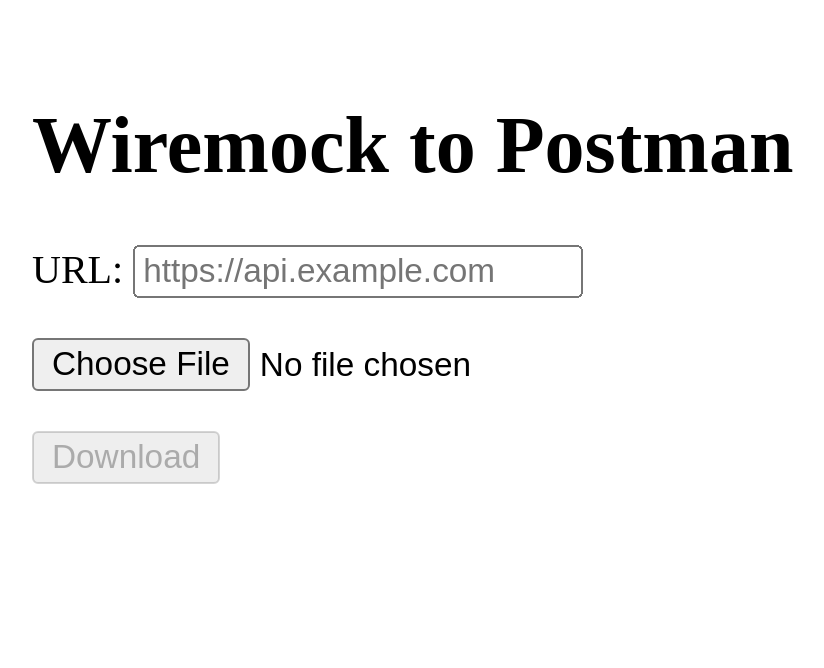
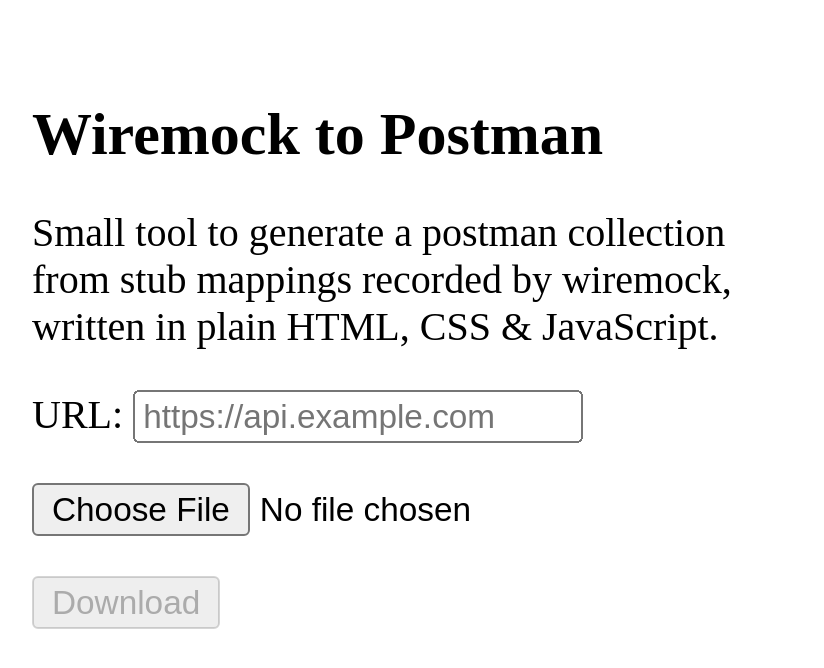
Before and after one commit to thomasasfk/wiremock-to-postman, a plain HTML site: page index.html in a window 1280 px wide. Shown: the whole page, without its empty margins (96-920 px from the left). Drawn offline with Linux system fonts and the light colour scheme.

Commit message:
Tweak styles

```diff
--- a/index.html
+++ b/index.html
@@ -1,20 +1,20 @@
 <!DOCTYPE>
-<html lang="en">
+<html lang='en'>
 <head>
     <title>Wiremock to Postman</title>
     <link rel='stylesheet' href='style.css'>
 </head>
-<h1>Wiremock to Postman</h1>
+<h2 class='small-margin'>Wiremock to Postman</h2>
 <body class='center'>
-<div>
-    <div>
+    <div class='short'>
+        <p>Small tool to generate a postman collection from stub mappings recorded by wiremock, written in
+            plain HTML, CSS & JavaScript.</p>
         <p><label for='stub-mappings-url'>URL:</label>
             <input id='stub-mappings-url' type='search'
                    placeholder='https://api.example.com'></p>
         <p><input id='stub-mappings-input' type='file' accept='application/JSON'></p>
         <p><input id='stub-mappings-download' type='button' value='Download' disabled></p>
     </div>
-</div>
 </body>
 <script src='script.js' type='text/javascript'></script>
 </html>
--- a/style.css
+++ b/style.css
@@ -4,3 +4,12 @@
     padding-top: 5vh;
     zoom: 250%;
 }
+
+.short {
+    margin-top: 1vh;
+    max-width: 35vh;
+}
+
+h2.small-margin {
+    margin-bottom: 0;
+}
```
